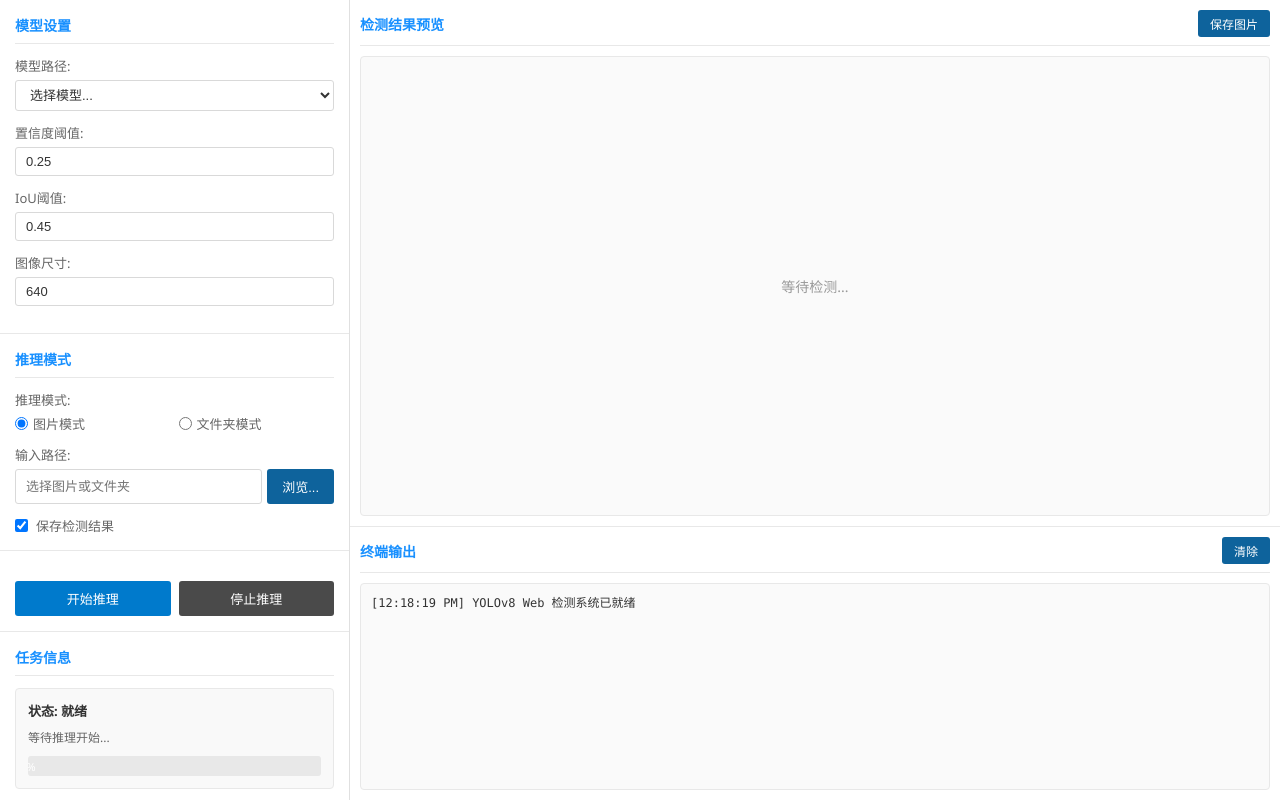
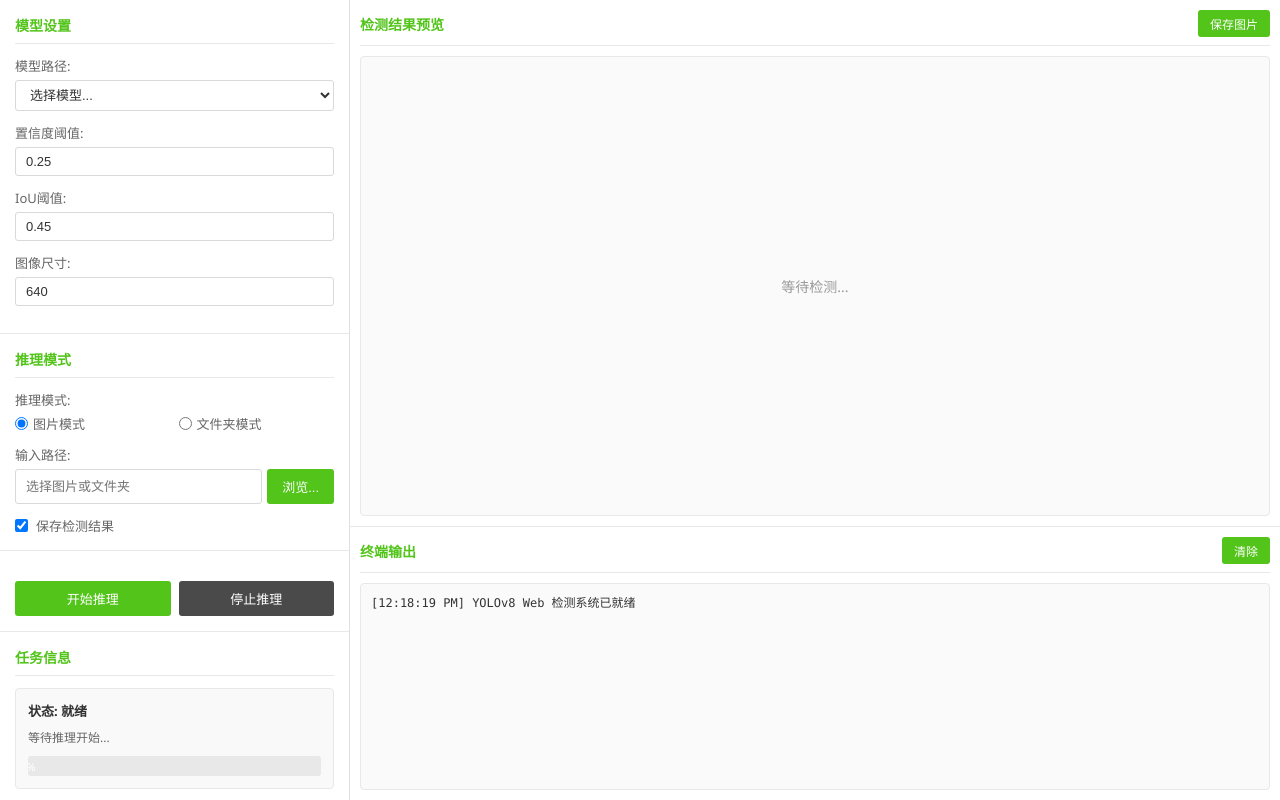
Before and after one commit to iuio9/detectele, a Flask app: page / in a window 1280 px wide. Run offline with Flask 3, Linux system fonts and the light colour scheme; data that the repository does not hold is empty; some libraries are stand-ins or nearby versions.

Commit message:
Change theme to white-green color scheme
- Update accent color from blue to green (#52c41a)
- Section titles: blue -> green
- Buttons: blue -> green (browse, primary, small)
- Form focus border: blue -> green
- Progress bar: blue -> green
- Keep success log color green (already green)
- Hover states: lighter green (#73d13d)
- Maintain white background with green highlights

```diff
--- a/templates/index.html
+++ b/templates/index.html
@@ -43,7 +43,7 @@
         .section-title {
             font-size: 14px;
             font-weight: bold;
-            color: #1890ff;
+            color: #52c41a;
             margin-bottom: 12px;
             padding-bottom: 8px;
             border-bottom: 1px solid #e8e8e8;
@@ -72,7 +72,7 @@
 
         .form-control:focus {
             outline: none;
-            border-color: #40a9ff;
+            border-color: #52c41a;
         }
 
         .input-group {
@@ -90,23 +90,23 @@
         }
 
         .btn-browse {
-            background: #0e639c;
+            background: #52c41a;
             color: white;
             white-space: nowrap;
         }
 
         .btn-browse:hover {
-            background: #1177bb;
+            background: #73d13d;
         }
 
         .btn-primary {
-            background: #007acc;
+            background: #52c41a;
             color: white;
             flex: 1;
         }
 
         .btn-primary:hover {
-            background: #1a86d4;
+            background: #73d13d;
         }
 
         .btn-primary:disabled {
@@ -203,7 +203,7 @@
 
         .progress-bar {
             height: 100%;
-            background: #1890ff;
+            background: #52c41a;
             width: 0%;
             transition: width 0.3s;
             display: flex;
@@ -241,13 +241,13 @@
         .section-header-title {
             font-size: 14px;
             font-weight: bold;
-            color: #1890ff;
+            color: #52c41a;
         }
 
         .btn-small {
             padding: 5px 12px;
             font-size: 12px;
-            background: #0e639c;
+            background: #52c41a;
             color: white;
             border: none;
             border-radius: 3px;
@@ -255,7 +255,7 @@
         }
 
         .btn-small:hover {
-            background: #1177bb;
+            background: #73d13d;
         }
 
         .image-display-container {
```
